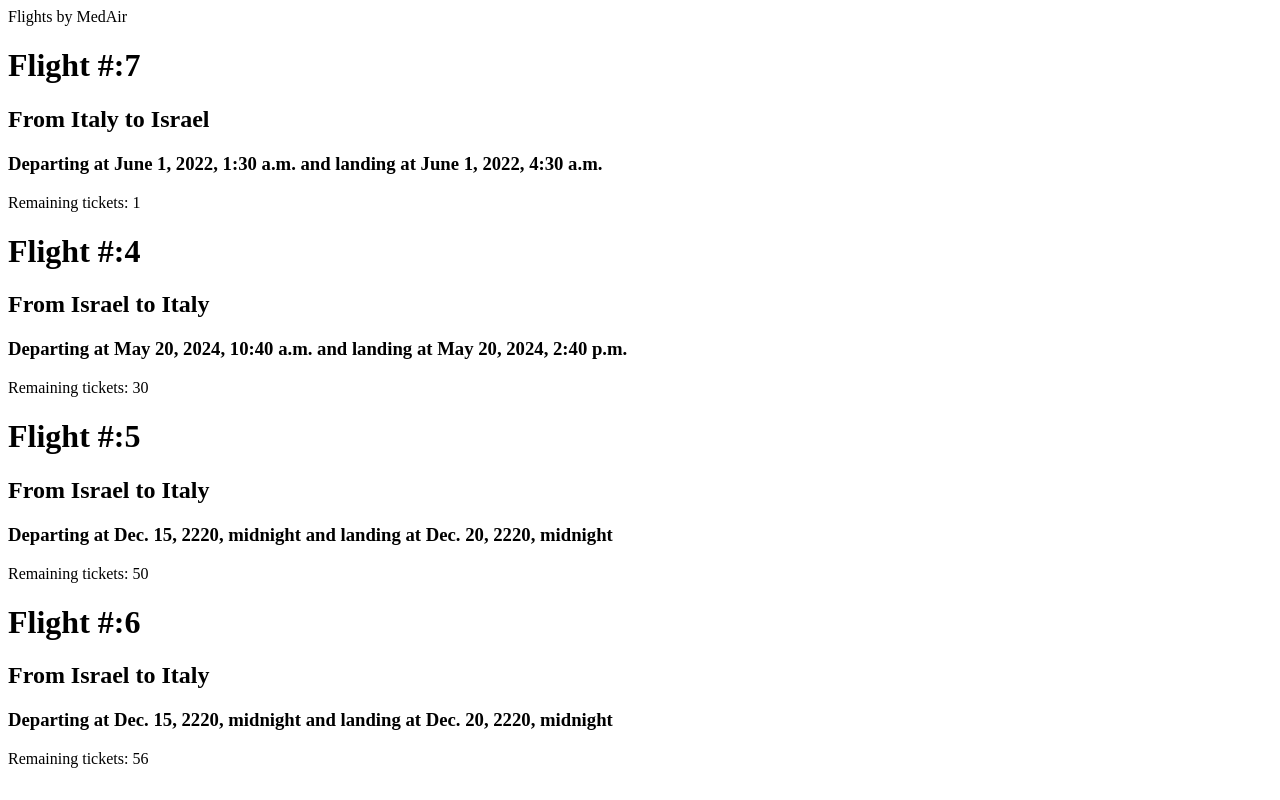
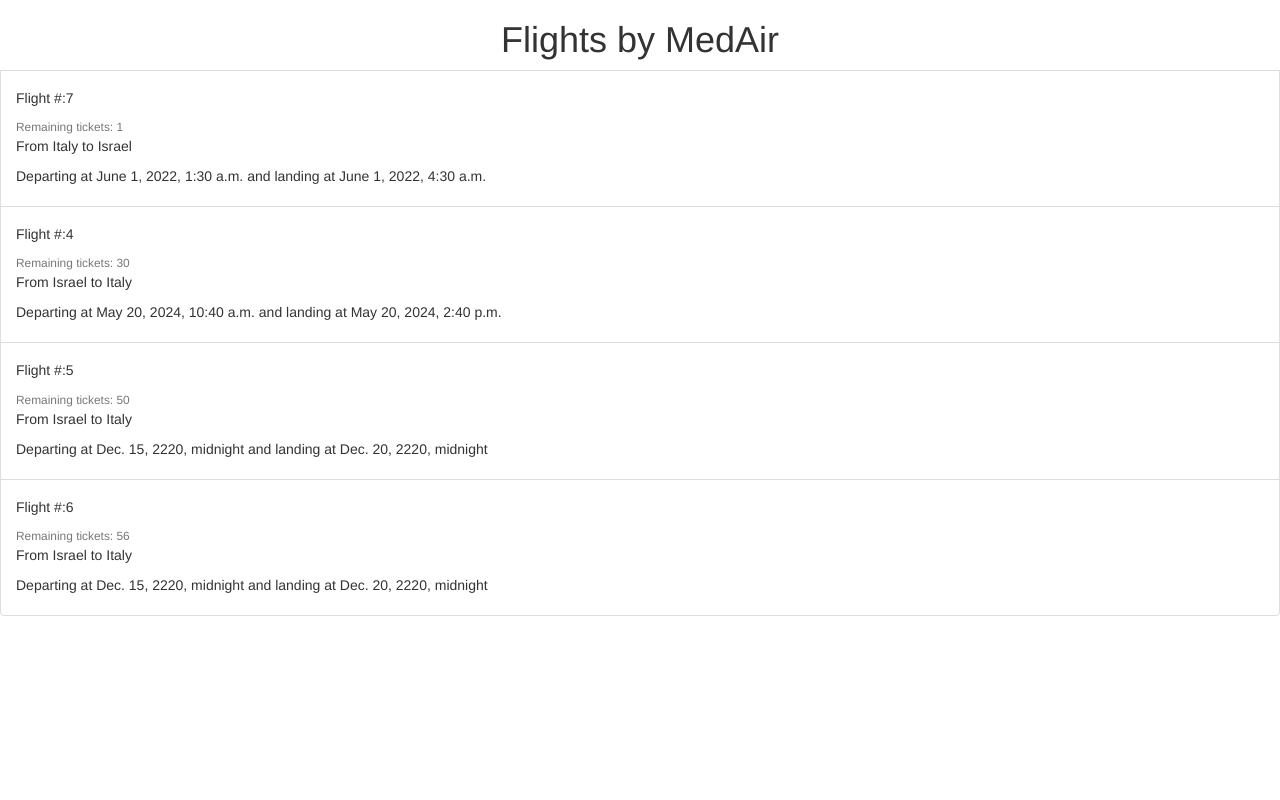
Before and after one commit to LiaTamKL/Flight_System, a Django app: page /flight_app/airline/view/1 in a window 1280 px wide. Run offline with Django 4.2, Linux system fonts and the light colour scheme; data comes from the database, SQL or seed files in the repository.

Commit message:
added bootstrap to the view flights

```diff
--- a/flight_app/templates/airline_get_flights.html
+++ b/flight_app/templates/airline_get_flights.html
@@ -4,17 +4,21 @@
     <meta charset="UTF-8">
     <meta http-equiv="X-UA-Compatible" content="IE=edge">
     <meta name="viewport" content="width=device-width, initial-scale=1.0">
+    <link rel="stylesheet" href="https://cdn.jsdelivr.net/npm/bootstrap@3.3.7/dist/css/bootstrap.min.css" integrity="sha384-BVYiiSIFeK1dGmJRAkycuHAHRg32OmUcww7on3RYdg4Va+PmSTsz/K68vbdEjh4u" crossorigin="anonymous">
     <title>Flights by {{Airline.name}}</title>
 </head>
 <body>
     <div>
-        <div>Flights by {{Airline.name}}</div>
+        <div class="card text-center">
+        <h1 class="display-1">Flights by {{Airline.name}}</h1></div>
     {% for flight in Flights %}
-        <div>
-            <h1> Flight #:{{flight.id}}</h1>
-            <h2>From {{flight.origin_country}} to {{flight.destination_country}}</h2>
-            <h3>Departing at {{flight.departure_time}} and landing at {{flight.landing_time}}</h3>
-            <h7>Remaining tickets: {{flight.remaining_tickets}}</h7>
+        <div  class="list-group-item list-group-item-action flex-column align-items-start">
+        <div class="d-flex w-100 justify-content-between">
+            <h5 class="mb-1"> Flight #:{{flight.id}}</h5>
+            <small class="text-muted">Remaining tickets: {{flight.remaining_tickets}}</small>
+        </div>
+            <p class="mb-1">From {{flight.origin_country}} to {{flight.destination_country}}</p>
+            <p class="mb-1">Departing at {{flight.departure_time}} and landing at {{flight.landing_time}}</p>
         </div>
     {%endfor%}
 
```
